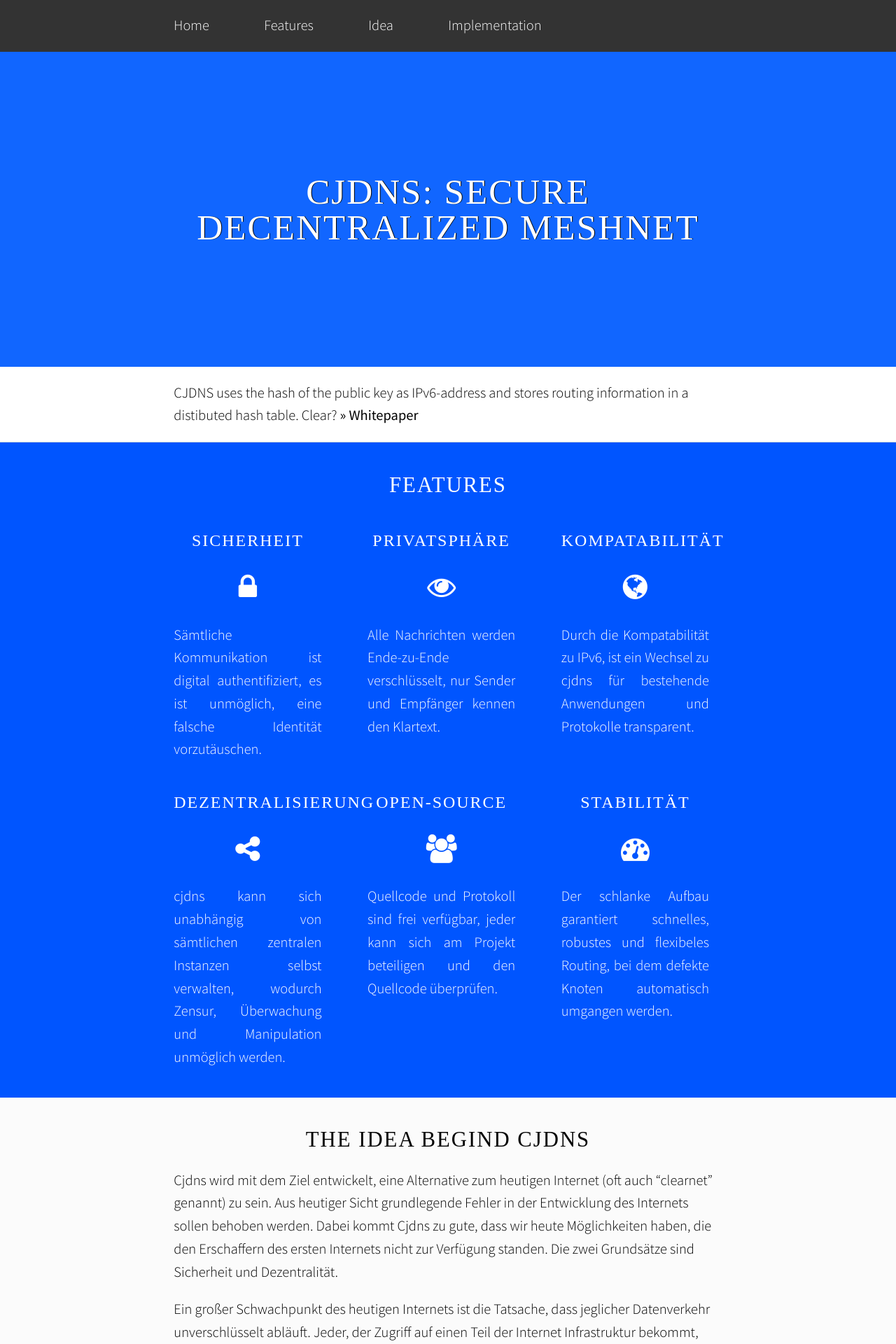
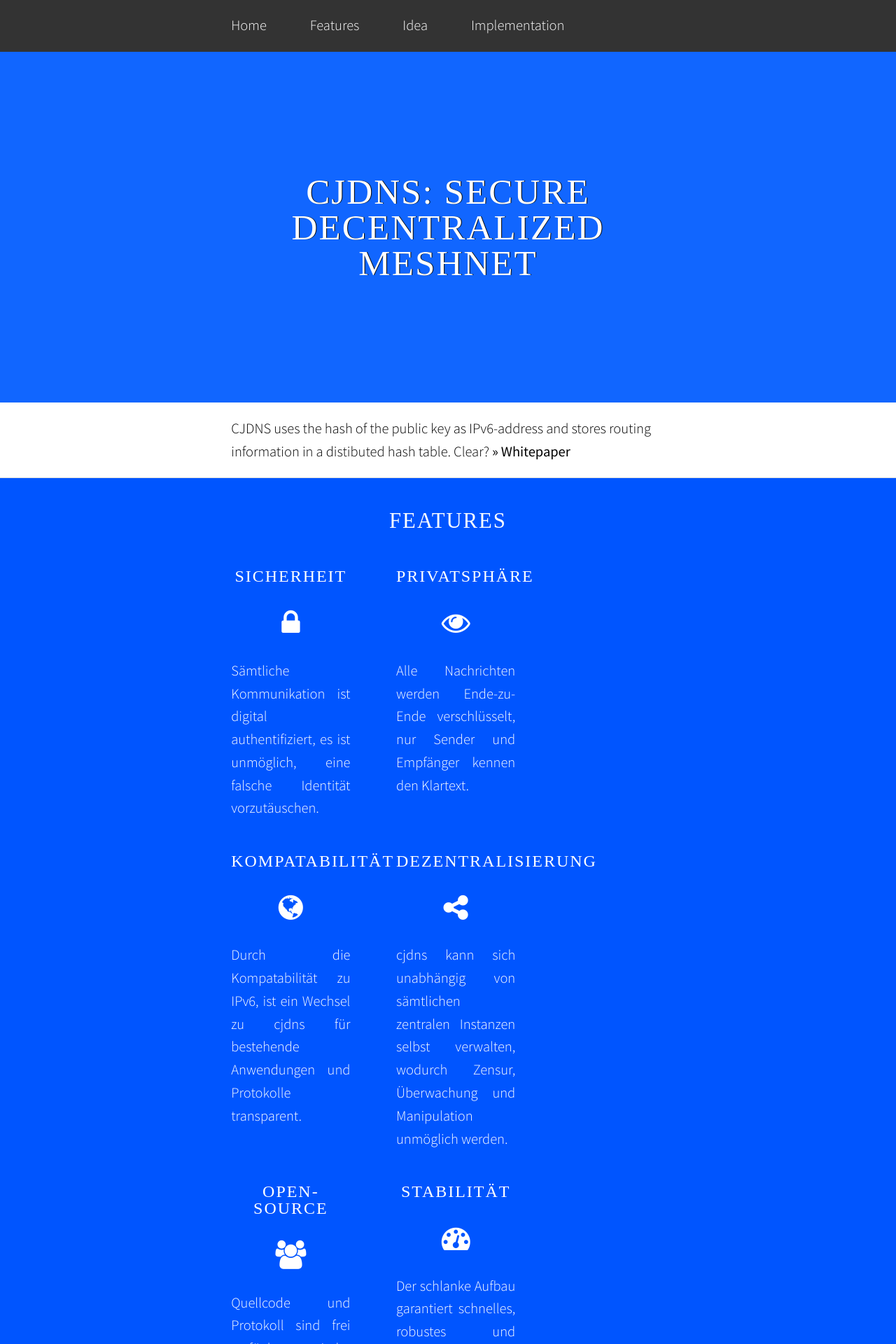
Before and after one commit to mawalu/cjdns-website, a Jekyll site: the page built from index.html, in a window 1280 px wide. Shown: the top 1920 px of the page at 70% size. Built offline with Jekyll 4.4.1, drawn with Linux system fonts in a browser that asks for light colours; nearby versions of some CDN libraries.

Commit message:
Update mixins.sass

```diff
--- a/_sass/mixins.sass
+++ b/_sass/mixins.sass
@@ -10,15 +10,28 @@
     background: $background
     padding: if($is_white, 0, 0 calc(27% - 6em))
     > *
-        padding: if($is_white, 1em calc(25% - 5em), 1em calc(13% - 1.6em))
+        padding: if($is_white, 1em calc(33% - 6em), 1em calc(13% - 1.6em))
 
 =article_background($background: white)
     +contrast($background)
     $light: lightness($background) > 50%
 
+    border-top-color: if($light, darken($background, 12%), lighten($background, 12%))
     tr:hover
         background-color: if($light, darken($background, 7%), lighten($background, 7%))
     th
         border-bottom-width: 2px
     th, td
         border-color: if($light, darken($background, 14%), lighten($background, 14%))
+    header p
+        color: if($light, darken($background, 60%), lighten($background, 60%))
+    div a
+        color: if($light, #4466ee, #5588ff)
+        &:hover
+            color: gray
+    footer a
+        border-color: if($light, black, white)
+        border-width: 2px
+        &:hover
+            background-color: if($light, black, white)
+            color: if($light, white, black)
```
